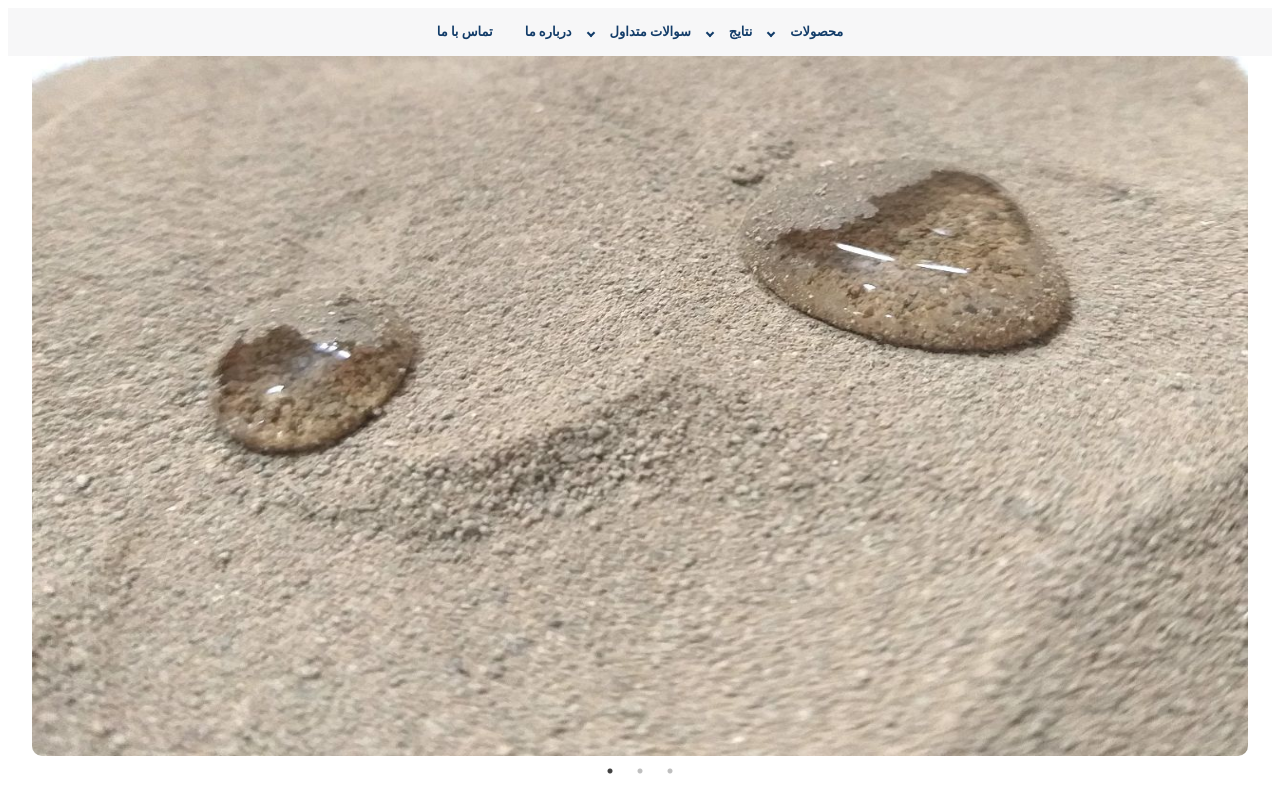
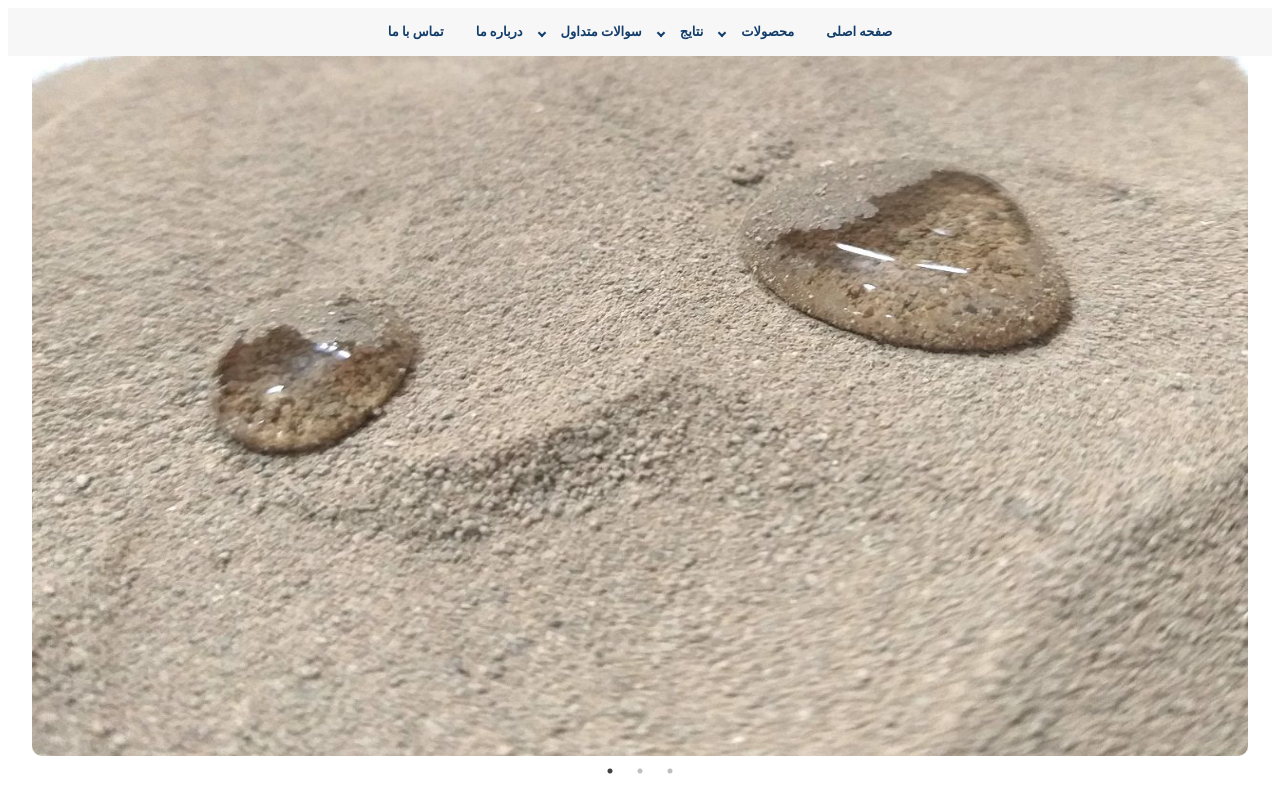
Before and after one commit to HosseinKolivand128/Partopazhuhan, a React (Create React App) app in the folder Clinet/: page / in a window 1280 px wide. Shown: the top 800 px of the page. Built offline with nearby package versions, Linux system fonts and the light colour scheme.

Commit message:
added main page to navbar

```diff
--- a/Clinet/src/Components/NavBar.jsx
+++ b/Clinet/src/Components/NavBar.jsx
@@ -42,10 +42,15 @@ return (
   <Grid item
   justifyContent="center" xs={8} >
   <ul>
-    {/**HOME */}
-    {/* <li key={0}>
-      <Link href='#'>HOME</Link>
-    </li> */}
+    {/* *HOME */}
+    <li key={0} className="li">
+      <Link href='/' style={{
+
+            color:"#123c69",
+            fontSize:"13px"
+
+        }}>صفحه اصلی</Link>
+    </li>
     {/**Products */}
     <li key={1}
       onMouseEnter={(event) => subMenuOnMouseEnterHandler(0)}
```
